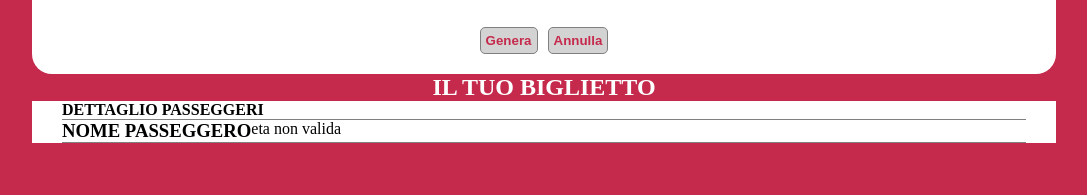
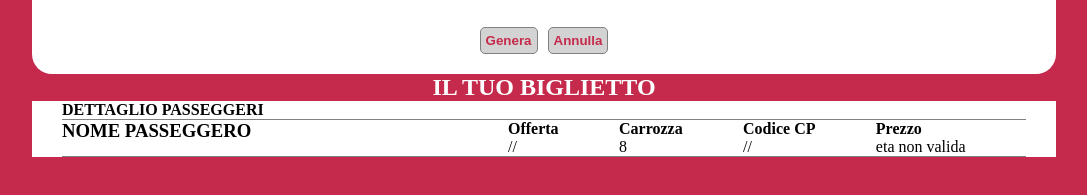
Before and after one commit to andrea-desantis/js-biglietto-treno-form, a plain HTML site: page index.html in a window 1280 px wide. Both pictures are taken after a click on the button "Genera". Shown: the part 105-300 px from the top of the page, without its empty margins (96-1183 px from the left). Drawn offline with Linux system fonts and the light colour scheme.

Commit message:
fix: milestone 2 function

```diff
--- a/index.html
+++ b/index.html
@@ -22,7 +22,7 @@
             <div class="flex  evenly">
                 <div class="col-30 flex column gap-10">
                     <label for="utente" class="bordoux">Nome e cognome del passeggero?</label>
-                    <input type="text">
+                    <input type="text" id="utente">
                 </div>
                 <div class="col-30 flex column gap-10">
                     <label for="km" class="bordoux">Quanti Kilometri vuoi percorrere?</label>
@@ -53,21 +53,41 @@
             <div>
                 <h4>DETTAGLIO PASSEGGERI</h4>
             </div>
-            <div class="flex border">
-                <div>
+            <div class="flex border ">
+                <div class="col-40">
                     <!-- nome passeggero -->
                     <h3>NOME PASSEGGERO</h3>
                     <p id="nome"></p>
                 </div>
-                <div>
-                    <!-- offerta -->
-                    <p id="offerta"></p>
-                    <!-- carrozza -->
-                    <p id="carrozza"></p>
-                    <!-- codice CP -->
-                    <p id="cp"></p>
-                    <!-- costo biglietto -->
-                    <p id="prezzo">prezzo</p>
+                <div class="flex evenly col-60">
+                    <div>
+                        <!-- offerta -->
+                        <p><strong>Offerta</strong></p>
+                        <p id="offerta">//</p>
+                    </div>
+                    <div>
+                        <!-- carrozza -->
+                        <p><strong>Carrozza</strong></p>
+                        <p id="carrozza">//</p>
+                    </div>
+                    <div>
+                        <!-- codice CP -->
+                        <p><strong>Codice CP</strong></p>
+                        <p id="cp">//</p>
+                    </div>
+                    <div>
+                        <!-- costo biglietto -->
+                        <p><strong>Prezzo</strong></p>
+                        <p id="prezzo">//</p>
+                    </div>
+
+
+
+
+
+
+
+
                 </div>
             </div>
         </div>
--- a/script.js
+++ b/script.js
@@ -31,14 +31,24 @@ const etaElem = document.getElementById("eta");
 const btnElem = document.getElementById("btn");
 const costoPerKm = 0.21 ;
 
+
+let messaggioOfferta = document.getElementById("offerta");
+let messaggioCarrozza = document.getElementById("carrozza");
+let messaggioCp = document.getElementById("cp");
 let messaggioCosto = document.getElementById("prezzo");
-
+let messaggioNome = document.getElementById("nome");
+let nomeUtente = document.getElementById("utente");
 
 btnElem.addEventListener("click", function(){
 
     const km = Number(kmElem.value);
     const eta = Number(etaElem.value);
     let risultato = km * costoPerKm;
+
+
+    messaggioCarrozza.innerHTML =  Math.floor(Math.random() * 8) +1;
+    messaggioCp.innerHTML = '//'
+    messaggioNome.innerText = nomeUtente.value;
     if(km <= 0 || eta <= 0 || isNaN(km) || isNaN(eta)){
         // eta non valida
         risultato = 'eta non valida';
@@ -50,16 +60,16 @@ btnElem.addEventListener("click", function(){
         risultato = risultato * 0.8;
         risultato = risultato.toFixed(2);
         messaggioCosto.innerHTML= `${risultato} euro`;
+        messaggioOfferta.innerHTML = 'Biglietto Under18';
     } else if(eta >= 65){
         // sconto over 65
         risultato = risultato * 0.6;
         risultato = risultato.toFixed(2);
         messaggioCosto.innerHTML= `${risultato} euro`;
+        messaggioOfferta.innerHTML = 'Biglietto Over65';
     } else{
         risultato = risultato.toFixed(2);
         messaggioCosto.innerHTML= `${risultato} euro`;
-
+        messaggioOfferta.innerHTML = 'Biglietto Standard';
         }
-
-
 })
--- a/style.css
+++ b/style.css
@@ -33,6 +33,12 @@
 }
 .col-30{
     flex-basis: 30% ;
+}
+.col-40{
+    flex-basis: 40%;
+}
+.col-60{
+    flex-basis: 60%;
 }
 .margin-y{
     margin: 0px 10%;
```
